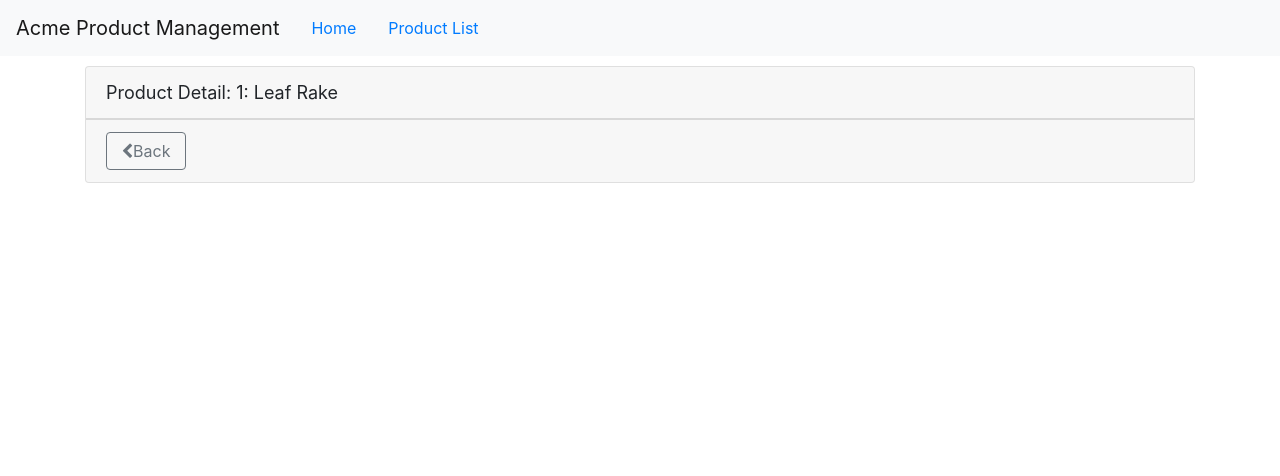
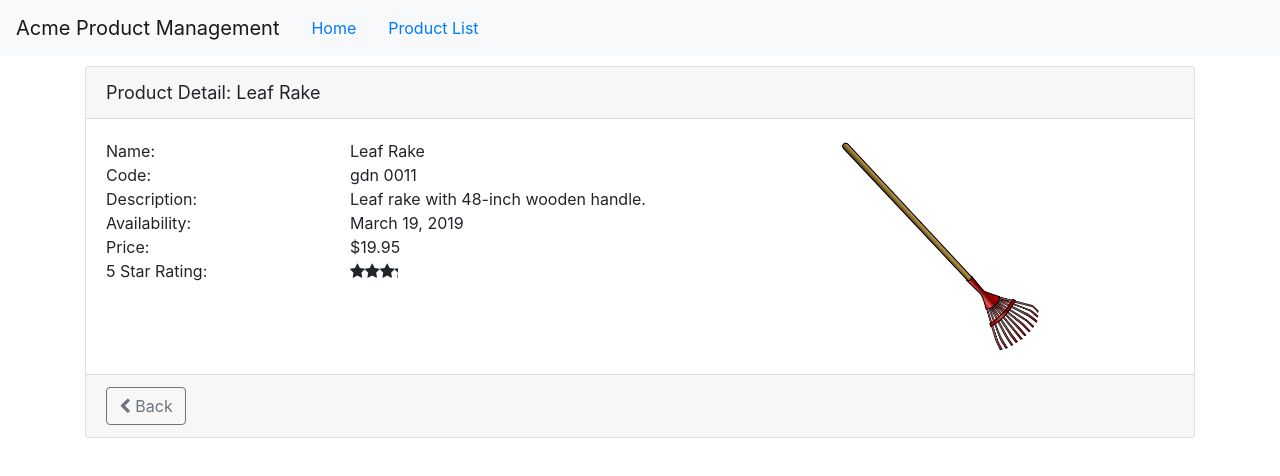
Before and after one commit to BinahUtuedor/Acme-Product-Management, an Angular app: page /products/1 in a window 1280 px wide. Shown: the top 476 px of the page. Built offline with nearby package versions, Linux system fonts and the light colour scheme.

Commit message:
completed product detail page

```diff
--- a/src/app/products/product-detail.component.html
+++ b/src/app/products/product-detail.component.html
@@ -1,12 +1,56 @@
-<div class="card" *ngIf='product'>
-    <div class="card-header">
-        {{ pageTitle + ':  ' + product.productName }}
+<div class='card'
+     *ngIf='product'>
+  <div class='card-header'>
+    {{pageTitle + ': ' + product.productName}}
+  </div>
+
+  <div class='card-body'>
+    <div class='row'>
+      <div class='col-md-8'>
+        <div class='row'>
+          <div class='col-md-4'>Name:</div>
+          <div class='col-md-8'>{{product.productName}}</div>
+        </div>
+        <div class='row'>
+          <div class='col-md-4'>Code:</div>
+          <div class='col-md-8'>{{product.productCode | lowercase | convertToSpaces: '-'}}</div>
+        </div>
+        <div class='row'>
+          <div class='col-md-4'>Description:</div>
+          <div class='col-md-8'>{{product.description}}</div>
+        </div>
+        <div class='row'>
+          <div class='col-md-4'>Availability:</div>
+          <div class='col-md-8'>{{product.releaseDate}}</div>
+        </div>
+        <div class='row'>
+          <div class='col-md-4'>Price:</div>
+          <div class='col-md-8'>{{product.price|currency:'USD':'symbol'}}</div>
+        </div>
+        <div class='row'>
+          <div class='col-md-4'>5 Star Rating:</div>
+          <div class='col-md-8'>
+            <pm-star [rating]='product.starRating'>
+            </pm-star>
+          </div>
+        </div>
+      </div>
+
+      <div class='col-md-4'>
+        <img class='center-block img-responsive'
+             [style.width.px]='200'
+             [style.margin.px]='2'
+             [src]='product.imageUrl'
+             [title]='product.productName'>
+      </div>
     </div>
-    <div class="card-footer">
-        <button class="btn btn-outline-secondary"
-                (click)="onBack()"
-                style="width:80px">
-            <i class="fa fa-chevron-left"></i>Back
-        </button>
-    </div>
+  </div>
+
+  <div class='card-footer'>
+    <button class='btn btn-outline-secondary'
+            (click)='onBack()'
+            style='width:80px'>
+      <i class='fa fa-chevron-left'></i> Back
+    </button>
+  </div>
 </div>
--- a/src/app/products/product-detail.component.ts
+++ b/src/app/products/product-detail.component.ts
@@ -1,5 +1,6 @@
 import { Component, OnInit } from '@angular/core';
 import { ActivatedRoute, Router } from '@angular/router';
+import { ProductService } from './product.service';
 
 import { IProduct } from './product';
 
@@ -7,30 +8,33 @@
   templateUrl: './product-detail.component.html',
   styleUrls: ['./product-detail.component.css']
 })
+
 export class ProductDetailComponent implements OnInit {
-pageTitle: string  = 'Product Detail';
-product: IProduct;
+  pageTitle = 'Product Detail';
+  errorMessage = '';
+  product: IProduct | undefined;
 
   constructor(private route: ActivatedRoute,
-              private router: Router) { }
+              private router: Router,
+              private productService: ProductService) {
+  }
 
   ngOnInit(): void {
-    let id = +this.route.snapshot.paramMap.get('id');
-    this.pageTitle += `: ${id}`;
-    this.product = {
-      "productId": id,
-      "productName": "Leaf Rake",
-      "productCode": "GDN-0011",
-      "releaseDate": "March 19, 2019",
-      "description": "Leaf rake with 48-inch wooden handle.",
-      "price": 19.95,
-      "starRating": 3.2,
-      "imageUrl": "assets/images/leaf_rake.png"
+    const param = this.route.snapshot.paramMap.get('id');
+    if (param) {
+      const id = +param;
+      this.getProduct(id);
     }
+  }
+
+  getProduct(id: number): void {
+    this.productService.getProduct(id).subscribe({
+      next: product => this.product = product,
+      error: err => this.errorMessage = err
+    });
   }
 
   onBack(): void {
     this.router.navigate(['/products']);
   }
-
 }
--- a/src/app/products/product.service.ts
+++ b/src/app/products/product.service.ts
@@ -1,7 +1,7 @@
 import { Injectable } from '@angular/core';
 import { HttpClient, HttpErrorResponse } from '@angular/common/http';
 import { Observable, throwError } from 'rxjs';
-import { catchError, tap } from 'rxjs/operators';
+import { catchError, tap, map } from 'rxjs/operators';
 
 import { IProduct } from './product';
 
@@ -21,6 +21,13 @@
       );
   }
 
+  getProduct(id: number): Observable<IProduct | undefined> {
+    return this.getProducts()
+      .pipe(
+        map((products: IProduct[]) => products.find(p => p.productId === id))
+      );
+  }
+
   private handleError(err: HttpErrorResponse): Observable<never> {
     // in a real world app, we may send the server to some remote logging infrastructure
     // instead of just logging it to the console
```
